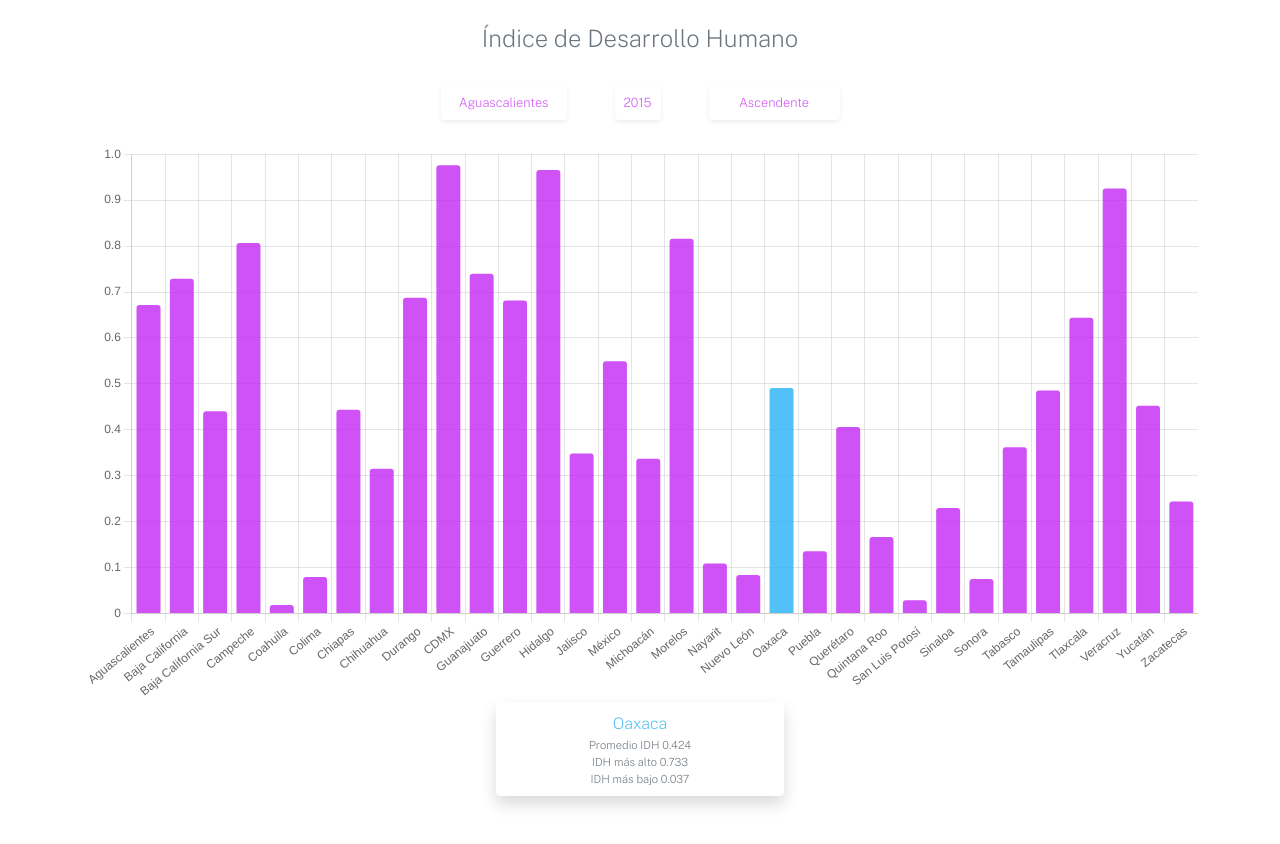
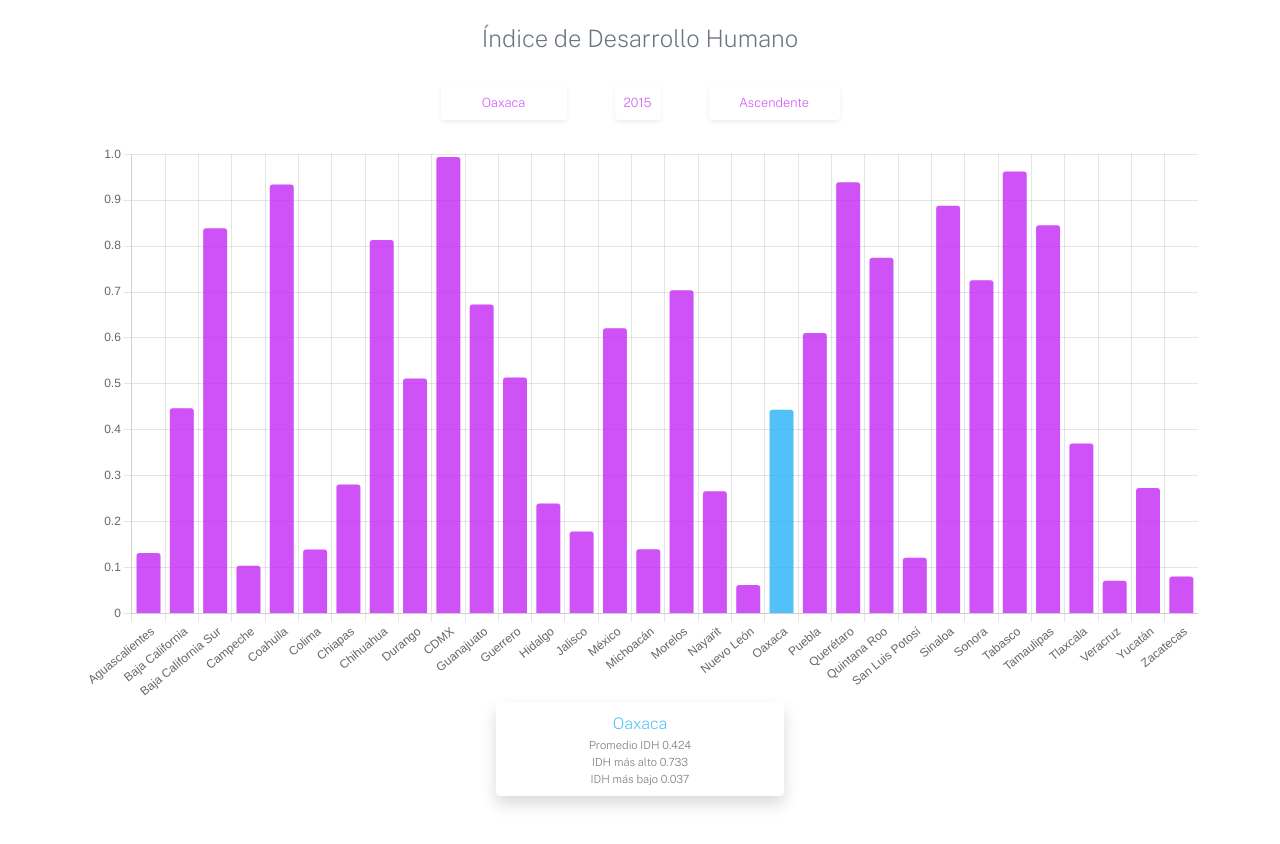
Before and after one commit to Natalia1705/Indice-de-desarrollo-Humano, a React (Create React App) app: page / in a window 1280 px wide. Built offline with nearby package versions, Linux system fonts and the light colour scheme.

Commit message:
add props

```diff
--- a/src/App.js
+++ b/src/App.js
@@ -1,16 +1,30 @@
 import "bootstrap/dist/css/bootstrap.min.css";
+import { useState } from "react";
 import { Container } from "react-bootstrap";
 import { BarChart } from "./components/BarChart";
 import { DropDown } from "./components/DropDown";
 
 function App() {
+  const [sort, setSort] = useState("Ascendente");
+  const [selectedYear, setSelectedYear] = useState(2015);
+  const [selectedState, setSelectedState] = useState("Oaxaca");
   return (
     <Container>
       <h4 className="text-center text-muted mt-4">
         Índice de Desarrollo Humano
       </h4>
-      <DropDown />
-      <BarChart />
+      <DropDown
+        selectedState={selectedState}
+        setSort={setSort}
+        selectedYear={selectedYear}
+        setSelectedYear={setSelectedYear}
+        setSelectedState={setSelectedState}
+      />
+      <BarChart
+        sort={sort}
+        selectedYear={selectedYear}
+        selectedState={selectedState}
+      />
     </Container>
   );
 }
--- a/src/components/BarChart.jsx
+++ b/src/components/BarChart.jsx
@@ -14,18 +14,15 @@ import {
 } from "chart.js";
 import { Bar } from "react-chartjs-2";
 
+export function BarChart({ sort, selectedYear, selectedState }) {
   ChartJS.register(CategoryScale, LinearScale, BarElement, Tooltip, Legend);
 
-// provitional constants
-let sort = "Alfabetiamente Z-A";
-let selectedYear = 2019;
-let selectedState = "Oaxaca";
   let newStates = [];
   let newidhData = [];
 
   const yearFilteredArray = arrayObj.filter((e) => e.year === selectedYear);
 
-if (sort === "Ascendente") {
+  if (sort === "Descendente") {
     let sortedState = yearFilteredArray.sort((a, b) => {
       return b.data > a.data;
     });
@@ -34,7 +31,7 @@ if (sort === "Ascendente") {
       newidhData.push(e.data);
     });
   }
-if (sort === "Descendente") {
+  if (sort === "Ascendente") {
     let sortedState = yearFilteredArray.sort((a, b) => {
       return a.data > b.data;
     });
@@ -70,7 +67,7 @@ for (let i = 0; i < newStates.length; i++) {
       backgroundColor.push("rgba(196,39,245,0.8)");
     }
   }
-export const options = {
+  const options = {
     responsive: true,
     plugins: {
       legend: {
@@ -78,7 +75,7 @@ export const options = {
       },
     },
   };
-export const data = {
+  const data = {
     labels: newStates,
     datasets: [
       {
@@ -90,7 +87,6 @@ export const data = {
     ],
   };
 
-export function BarChart() {
   const stateFilteredArray = arrayObj.filter((e) => e.label === selectedState);
 
   //Calculating the average of ihd
@@ -101,7 +97,7 @@ export function BarChart() {
   //Calculating the max
   const max = Math.max.apply(
     Math,
-    stateFilteredArray.map(function (e) {
+    stateFilteredArray.map((e) => {
       return e.data;
     })
   );
@@ -109,7 +105,7 @@ export function BarChart() {
   //Calculating the min
   const min = Math.min.apply(
     Math,
-    stateFilteredArray.map(function (e) {
+    stateFilteredArray.map((e) => {
       return e.data;
     })
   );
--- a/src/components/DropDown.jsx
+++ b/src/components/DropDown.jsx
@@ -1,14 +1,16 @@
-import { useState } from "react";
+// import { useState } from "react";
 import "bootstrap/dist/css/bootstrap.min.css";
 import { Container, Form } from "react-bootstrap";
 import { labels } from "../data/data";
 import { years } from "../data/data";
 
-export const DropDown = () => {
-  const [sort, setSort] = useState("Alfabetiamente Z-A");
-  const [selectedYear, setSelectedYear] = useState(2019);
-  const [selectedState, setSelectedState] = useState("Oaxaca");
-
+export const DropDown = ({
+  setSort,
+  setSelectedYear,
+  setSelectedState,
+  selectedState,
+  selectedYear,
+}) => {
   return (
     <>
       <Container className="d-flex justify-content-center">
@@ -20,13 +22,15 @@ export const DropDown = () => {
             color: "rgba(196,39,245,0.8)",
           }}
           as="select"
-          custom
+          defaultValue={selectedState}
           onChange={(event) => {
             setSelectedState(event.target.value);
           }}
         >
-          {labels.map((e) => (
-            <option value={e}>{e}</option>
+          {labels.map((state) => (
+            <option value={state} key={state}>
+              {state}
+            </option>
           ))}
         </Form.Control>
         <Form.Control
@@ -37,13 +41,15 @@ export const DropDown = () => {
             color: "rgba(196,39,245,0.8)",
           }}
           as="select"
-          custom
+          defaultValue={selectedYear}
           onChange={(event) => {
-            setSelectedYear(event.target.value);
+            setSelectedYear(Number(event.target.value));
           }}
         >
-          {years.map((e) => (
-            <option value={e}>{e}</option>
+          {years.map((year) => (
+            <option value={year} key={year}>
+              {year}
+            </option>
           ))}
         </Form.Control>
         <Form.Control
@@ -54,7 +60,6 @@ export const DropDown = () => {
             color: "rgba(196,39,245,0.8)",
           }}
           as="select"
-          custom
           onChange={(event) => {
             setSort(event.target.value);
           }}
@@ -65,7 +70,6 @@ export const DropDown = () => {
           <option value="Alfabetiamente Z-A">Alfabetiamente Z-A</option>
         </Form.Control>
       </Container>
-      {console.log(sort, selectedYear, selectedState)}
     </>
   );
 };
--- a/src/context/context.js
+++ /dev/null
@@ -1 +0,0 @@
-import { context } from "react";
```
Lines whose indentation alone changed are shown as unchanged.
